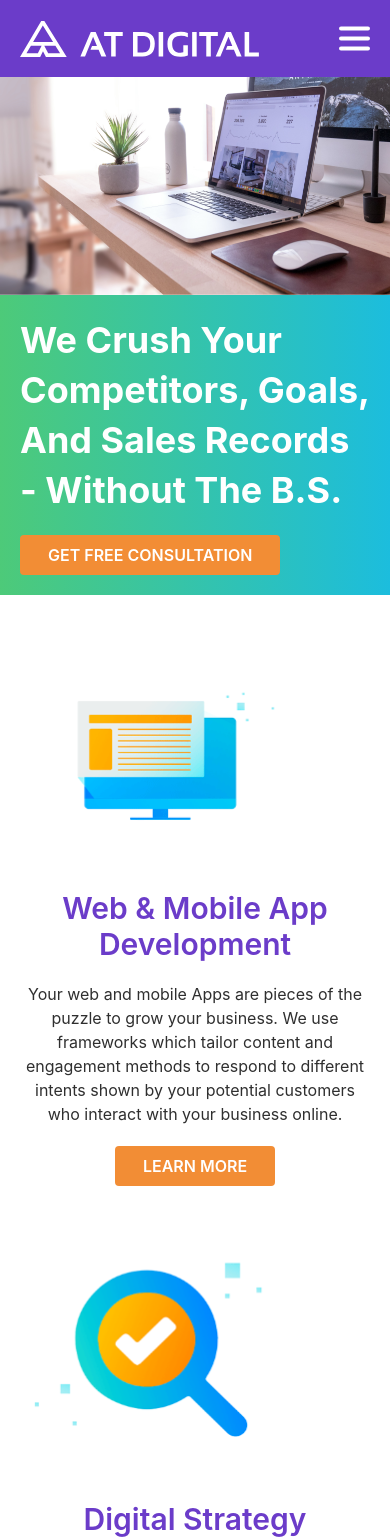
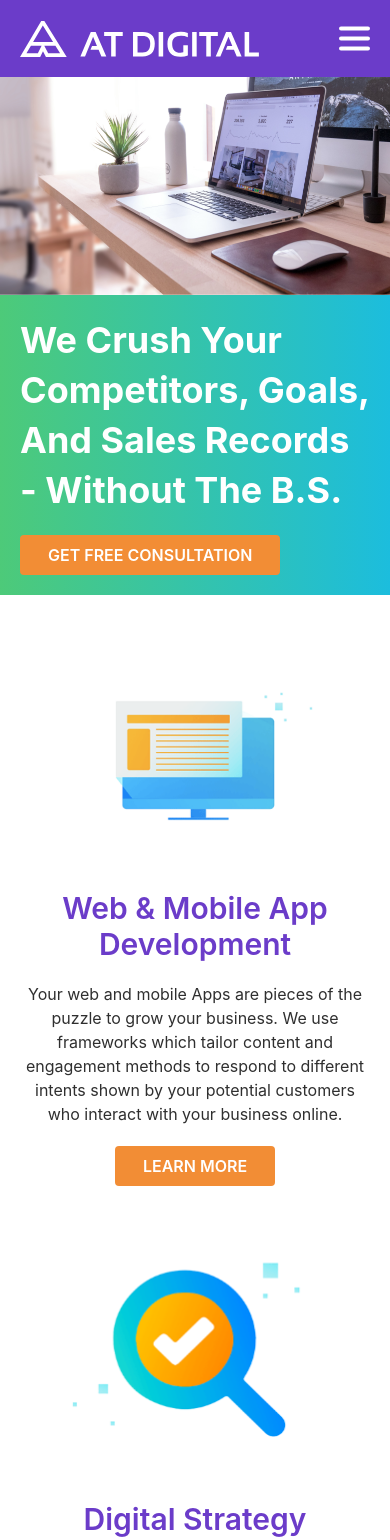
Before and after one commit to HirunaIlukpitiya/AT-Digital, a React (Vite) app: page / in a window 390 px wide. Shown: the top 1540 px of the page. Built offline with nearby package versions, Linux system fonts and the light colour scheme.

Commit message:
Update image paths and center align images

```diff
--- a/src/pages/home.jsx
+++ b/src/pages/home.jsx
@@ -1,6 +1,6 @@
 import HomeBG from "../assets/homeBG.png";
 import QandA from "../components/Q&A";
-import WebDev from "../assets/webDev.svg";
+import WebDev from "../assets/webDev.png";
 import DigStrategy from "../assets/digStrategy.svg";
 import Paragraph from "../components/paragraph";
 import OrangeButton from "../components/orangeButton";
@@ -32,7 +32,7 @@ const Home = () => {
           <img
             src={HomeBG}
             alt="HomeBG"
-            className="sm:h-[218px] md:h-[448px] lg:h-[700px] lg:z-10 w-screen"
+            className="sm:h-[218px] md:h-[448px] lg:h-[700px] lg:z-10 w-screen mx-auto"
           />
 
           <div className="px-5 py-5 md:px-10 lg:bottom-[60px] lg:left-[60px] xl:left-[80px] lg:h-fit md:py-10 lg:z-20 lg:absolute lg:w-[622px] lg:pl-[60px] bg-gradient-to-r from-ATlightgreen to-ATskyblue space-y-5">
@@ -45,11 +45,11 @@ const Home = () => {
         </section>
 
         <section className="px-5 py-5 md:px-10 md:py-10 space-y-5 lg:px-[150px] xl:px-[350px]">
-          <div className="text-center md:text-left md:flex md:items-center md:space-x-5 xl:space-x-[108px]">
+          <div className="text-center md:text-left flex-row md:flex md:items-center md:space-x-5 xl:space-x-[108px]">
             <img
               src={WebDev}
               alt="Web & Mobile App Development"
-              className="h-[275px] w-[275px] lg:h-[346px] lg:w-[346px] xl:h-[414px] xl:w-[414px]"
+              className="h-[275px] w-[275px] lg:h-[346px] lg:w-[346px] xl:h-[414px] xl:w-[414px] mx-auto"
             />
             <div className=" space-y-5">
               <Paragraph
@@ -64,7 +64,7 @@ const Home = () => {
 
           <div className=" text-center md:text-left md:flex md:flex-row-reverse space-y-5 md:items-center ">
             <img src={DigStrategy} alt="Digital Strategy Consulting"
-            className="h-[275px] w-[275px] lg:h-[346px] lg:w-[346px] xl:h-[414px] xl:w-[414px]" />
+            className="h-[275px] w-[275px] lg:h-[346px] lg:w-[346px] xl:h-[414px] xl:w-[414px] mx-auto" />
             <div className=" space-y-5 xl:mr-[108px] md:mr-[20px] ">
               <Paragraph
                 props={{
```
Also changed, not shown: src/assets/webDev.png (added).
